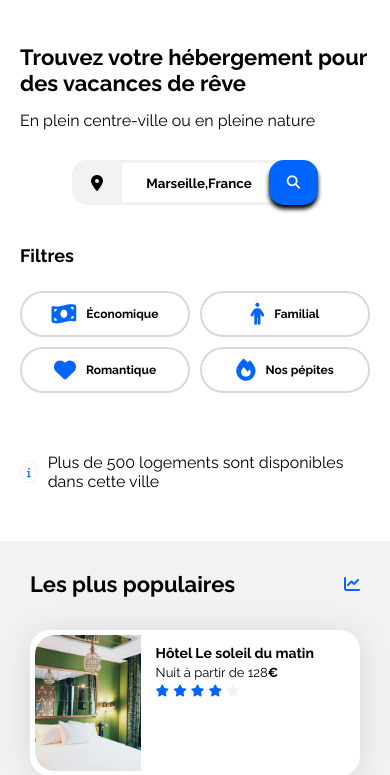
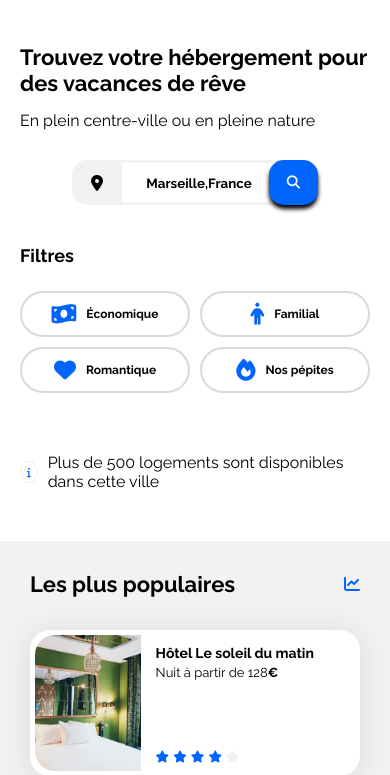
Before and after one commit to Laeti2b1987/BookiStartercodeLaeti2b1987, a plain HTML site: page index.html in a window 390 px wide. Shown: the part 109-884 px from the top of the page. Drawn offline with Linux system fonts and the light colour scheme.

Commit message:
Update tablets.css

```diff
--- a/css/tablets.css
+++ b/css/tablets.css
@@ -70,9 +70,7 @@
          width: 100%;
      }
 
-     .card-content {
-         height: 70px;
-     }
+
 
      /* Footer*/
 
```
